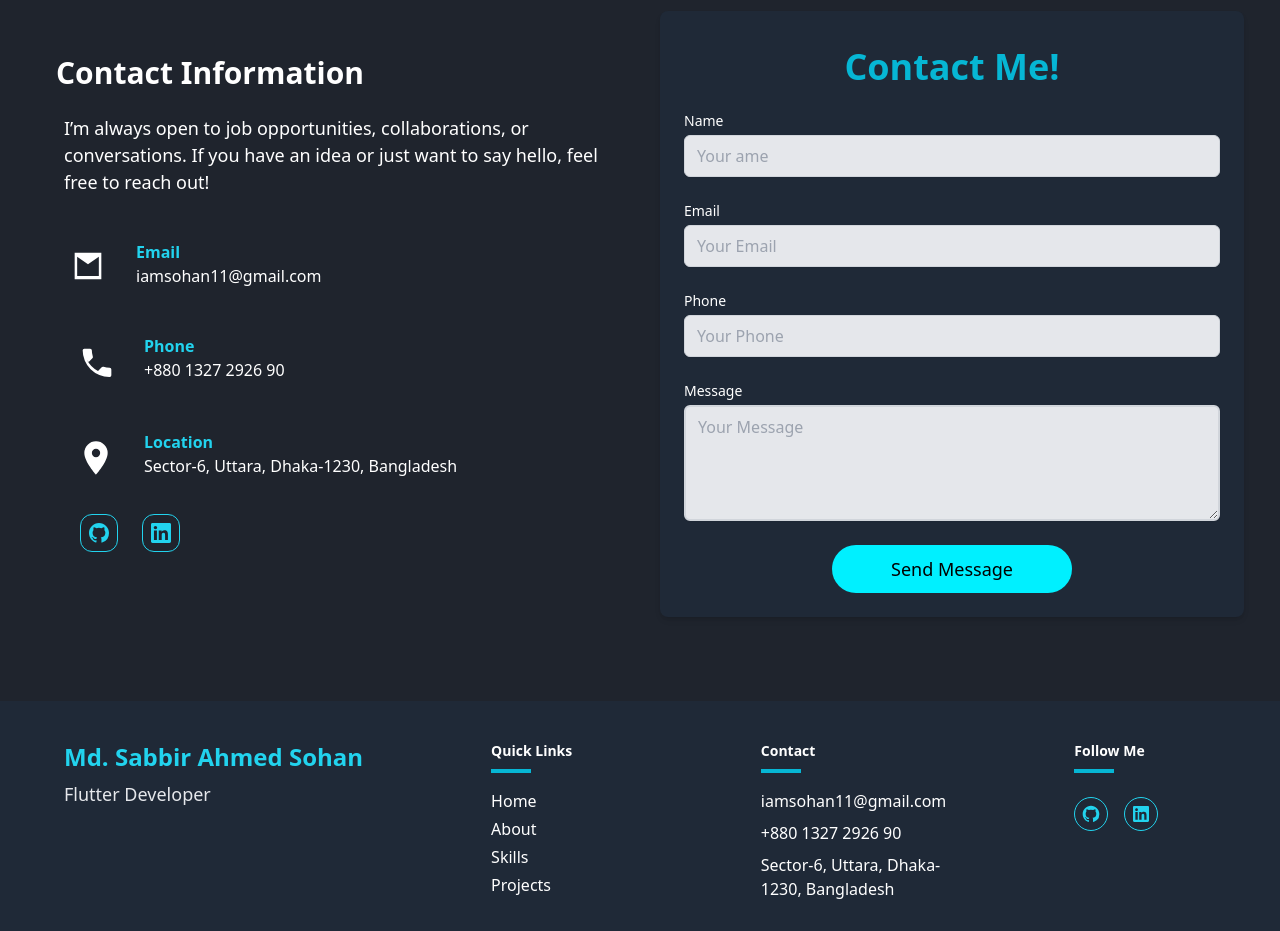
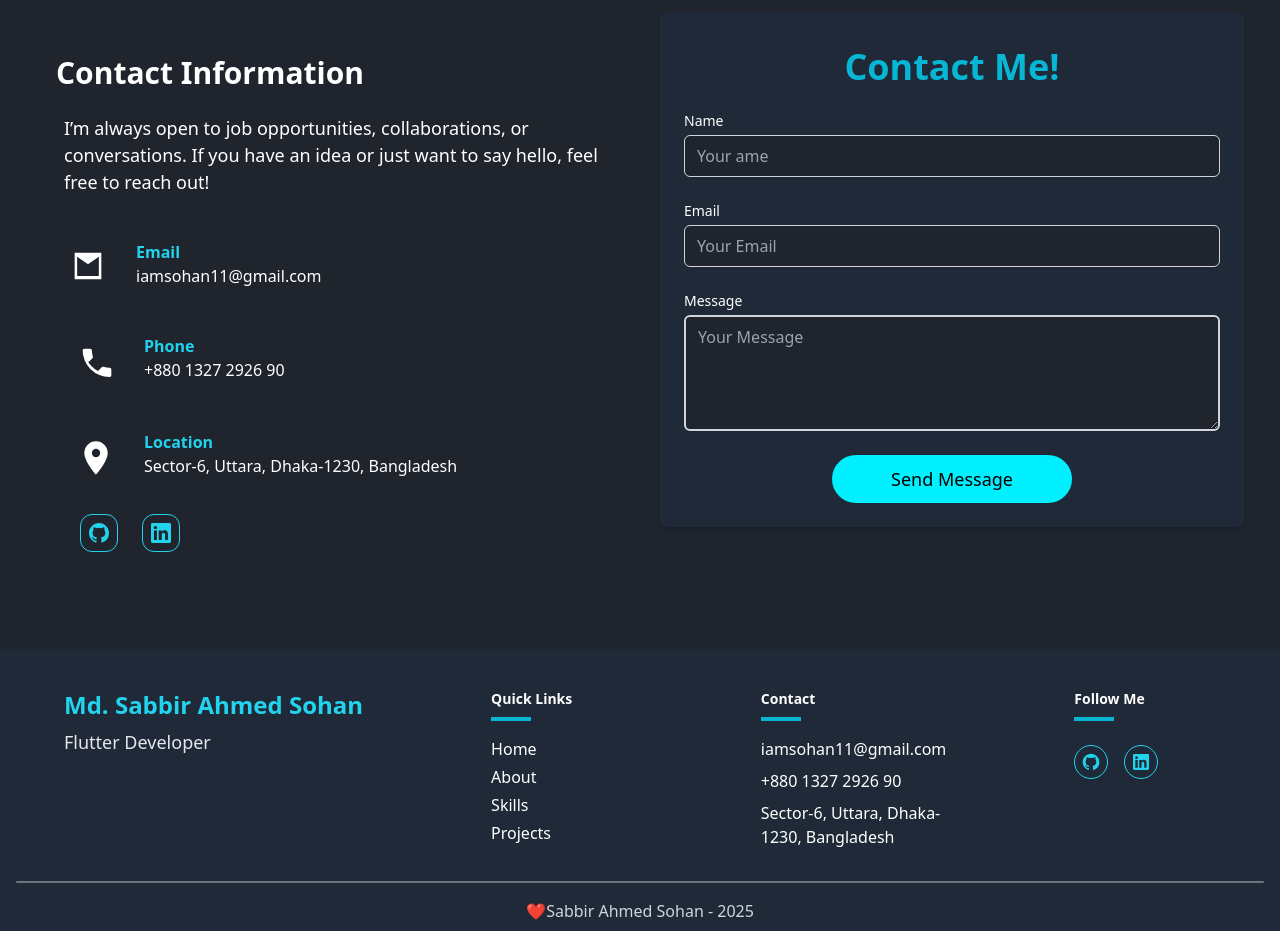
Before and after one commit to arsuhan/Cl---portfolio, a Vue app: page / in a window 1280 px wide. Shown: the part 3500-4431 px from the top of the page. Built offline with nearby package versions, Linux system fonts and the light colour scheme.

Commit message:
update cont

```diff
--- a/src/views/Contact.vue
+++ b/src/views/Contact.vue
@@ -9,7 +9,7 @@ const showSuccess = ref(false)
 
 const submitForm = async () => {
   console.log('submit')
-  alert("Message Send Successfylly")
+  alert("Do you want to send the message?")
   const response = await fetch('https://api.web3forms.com/submit', {
     method: 'POST',
     headers: {
@@ -41,6 +41,7 @@ const submitForm = async () => {
   message.value = ''
 }
 </script>
+
 
 <template>
 <section id="contact" class="">
@@ -200,7 +201,7 @@ const submitForm = async () => {
                 placeholder="Your ame"
                 v-model="name"
                 required
-                class="mt- dark:bg-[#1f242d] block w-full px-3 py-2 border border-gray-300 rounded-md shadow-sm focus:ring-white focus:border-blue-500 bg-gray-200 dark:border-gray-600 dark:text-white"
+                class="mt- bg-[#1f242d] text-white block w-full px-3 py-2 border border-gray-300 rounded-md shadow-sm focus:ring-white focus:border-blue-500 dark:border-gray-600 dark:text-white"
               />
             </section>
 
@@ -214,10 +215,10 @@ const submitForm = async () => {
                 placeholder="Your Email"
                 v-model="email"
                 required
-                class="mt- dark:bg-[#1f242d] block w-full px-3 py-2 border border-gray-300 rounded-md shadow-sm focus:ring-white focus:border-blue-500 bg-gray-200 dark:border-gray-600 dark:text-white"
+                class="mt- bg-[#1f242d] text-white block w-full px-3 py-2 border border-gray-300 rounded-md shadow-sm focus:ring-white focus:border-blue-500 dark:border-gray-600 dark:text-white"
               />
             </section>
-            <section class="xs:-mx-4 lg:mx-0">
+            <!-- <section class="xs:-mx-4 lg:mx-0">
               <label for="Email" class="block text-sm font-mediu text-white mb-1"
                 >Phone</label
               >
@@ -229,7 +230,7 @@ const submitForm = async () => {
                 required
                 class="mt- dark:bg-[#1f242d] block w-full px-3 py-2 border border-gray-300 rounded-md shadow-sm focus:ring-white focus:border-blue-500 bg-gray-200 dark:border-gray-600 dark:text-white"
               />
-            </section>
+            </section> -->
             <section class="xs:-mx-4 lg:mx-0">
               <label
                 for="Message"
@@ -241,9 +242,10 @@ const submitForm = async () => {
                 v-model="message"
                 placeholder="Your Message"
                 required
-                class="dark:bg-[#1f242d] block w-full px-3 py-2 border-2 border-gray-300 rounded-md shadow-sm focus:ring-white focus:border-blue-500 bg-gray-200 dark:border-gray-600 dark:text-white"
+                class="block bg-[#1f242d] text-white w-full px-3 py-2 border-2 border-gray-300 rounded-md shadow-sm focus:ring-white focus:border-blue-500 dark:border-gray-600"
                 rows="4"
               >
+              <!-- dark:bg-[#1f242d] -->
               </textarea>
             </section>
 
```
